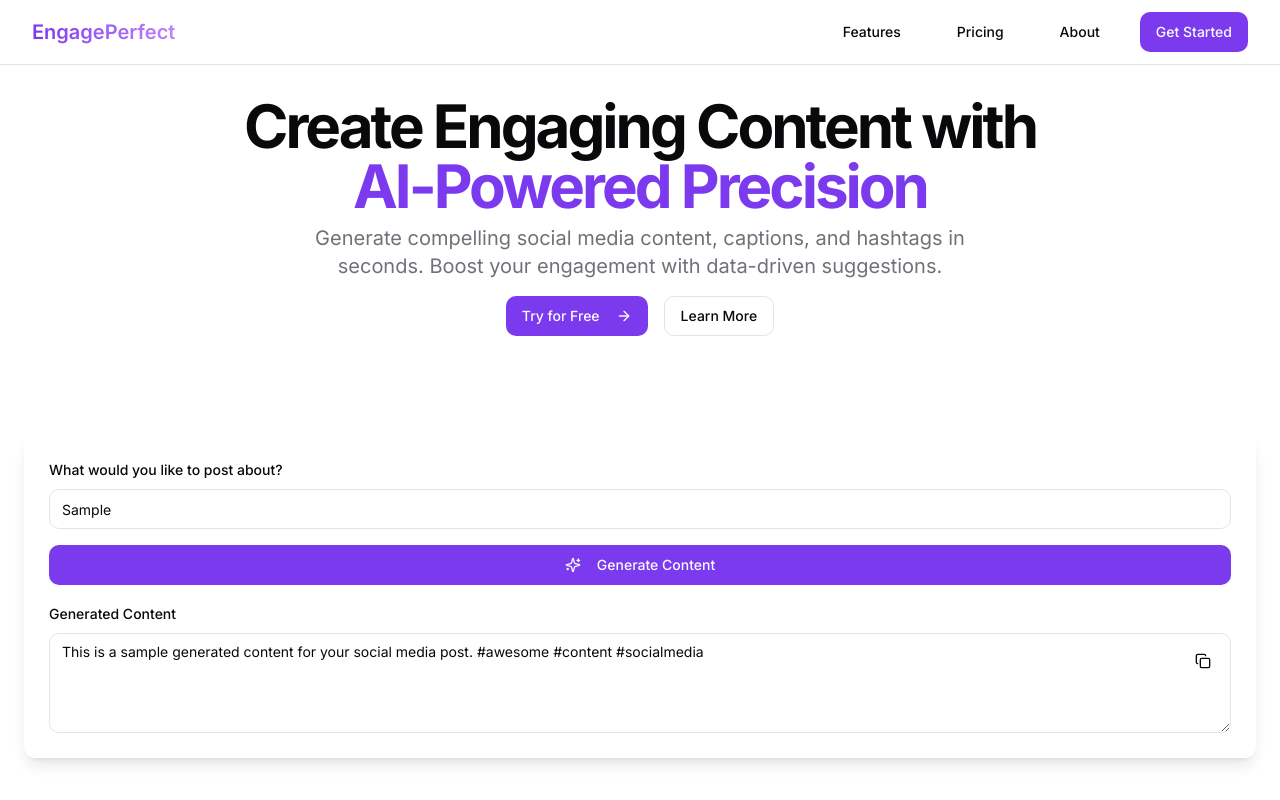
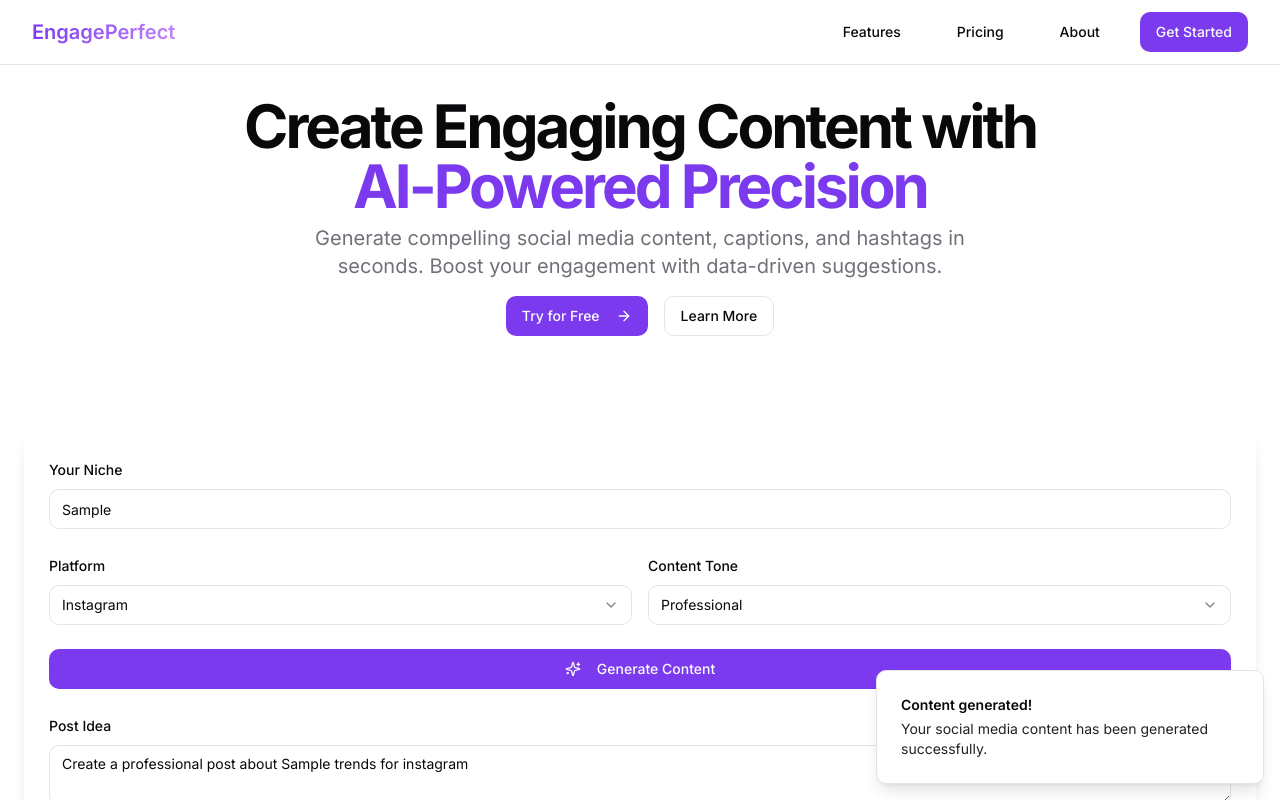
Before and after one commit to pkadima2/captify-bot, a React (Vite) app: page / in a window 1280 px wide. Both pictures are taken after typing "Sample" into the empty fields and a click on the button "Generate Content". Shown: the top 800 px of the page. Built offline with nearby package versions, Linux system fonts and the light colour scheme.

Commit message:
Create EngagePerfect AI scaffold
This commit sets up the basic structure for the micro-SaaS app 'EngagePerfect AI'. It includes user-friendly input fields for generating social media content ideas, captions, and hashtags based on user-provided niches, platforms, and tones.
[skip gpt_engineer]

```diff
--- a/src/components/Features.tsx
+++ b/src/components/Features.tsx
@@ -1,5 +1,5 @@
 import { Card } from "@/components/ui/card";
-import { Hash, MessageSquare, Sparkles, Zap } from "lucide-react";
+import { Sparkles, MessageSquare, Hash, Zap } from "lucide-react";
 
 const features = [
   {
--- a/src/components/Generator.tsx
+++ b/src/components/Generator.tsx
@@ -4,55 +4,95 @@ import { Card } from "@/components/ui/card";
 import { Input } from "@/components/ui/input";
 import { Label } from "@/components/ui/label";
 import { Textarea } from "@/components/ui/textarea";
+import { Select, SelectContent, SelectItem, SelectTrigger, SelectValue } from "@/components/ui/select";
 import { useToast } from "@/hooks/use-toast";
-import { Copy, Sparkles } from "lucide-react";
+import { Sparkles } from "lucide-react";
 
 export const Generator = () => {
-  const [topic, setTopic] = useState("");
+  const [niche, setNiche] = useState("");
+  const [platform, setPlatform] = useState("instagram");
+  const [tone, setTone] = useState("professional");
   const [loading, setLoading] = useState(false);
-  const [result, setResult] = useState("");
+  const [generatedContent, setGeneratedContent] = useState({
+    idea: "",
+    caption: "",
+    hashtags: "",
+  });
   const { toast } = useToast();
 
   const handleGenerate = async () => {
-    if (!topic) {
+    if (!niche) {
       toast({
-        title: "Please enter a topic",
-        description: "You need to provide a topic to generate content.",
+        title: "Please enter your niche",
+        description: "We need to know your niche to generate relevant content.",
         variant: "destructive",
       });
       return;
     }
 
     setLoading(true);
-    // Simulate API call
+    // Simulate API call with placeholder content
     setTimeout(() => {
-      setResult("This is a sample generated content for your social media post. #awesome #content #socialmedia");
+      setGeneratedContent({
+        idea: `Create a ${tone} post about ${niche} trends for ${platform}`,
+        caption: `🚀 Discover the latest ${niche} innovations that are transforming the industry! #${niche} #Innovation`,
+        hashtags: `#${niche} #${platform} #ContentCreator #Growth #Social`,
+      });
       setLoading(false);
+      toast({
+        title: "Content generated!",
+        description: "Your social media content has been generated successfully.",
+      });
     }, 1500);
-  };
-
-  const handleCopy = () => {
-    navigator.clipboard.writeText(result);
-    toast({
-      title: "Copied to clipboard",
-      description: "The generated content has been copied to your clipboard.",
-    });
   };
 
   return (
     <section className="py-12">
       <div className="container px-4 md:px-6">
         <Card className="p-6 glass-card animate-in">
-          <div className="space-y-4">
+          <div className="space-y-6">
             <div className="space-y-2">
-              <Label htmlFor="topic">What would you like to post about?</Label>
+              <Label htmlFor="niche">Your Niche</Label>
               <Input
-                id="topic"
-                placeholder="Enter your topic or idea..."
-                value={topic}
-                onChange={(e) => setTopic(e.target.value)}
+                id="niche"
+                placeholder="e.g., Digital Marketing, Fitness, Tech"
+                value={niche}
+                onChange={(e) => setNiche(e.target.value)}
               />
             </div>
+
+            <div className="grid grid-cols-1 md:grid-cols-2 gap-4">
+              <div className="space-y-2">
+                <Label htmlFor="platform">Platform</Label>
+                <Select value={platform} onValueChange={setPlatform}>
+                  <SelectTrigger>
+                    <SelectValue placeholder="Select platform" />
+                  </SelectTrigger>
+                  <SelectContent>
+                    <SelectItem value="instagram">Instagram</SelectItem>
+                    <SelectItem value="twitter">Twitter</SelectItem>
+                    <SelectItem value="linkedin">LinkedIn</SelectItem>
+                    <SelectItem value="facebook">Facebook</SelectItem>
+                  </SelectContent>
+                </Select>
+              </div>
+
+              <div className="space-y-2">
+                <Label htmlFor="tone">Content Tone</Label>
+                <Select value={tone} onValueChange={setTone}>
+                  <SelectTrigger>
+                    <SelectValue placeholder="Select tone" />
+                  </SelectTrigger>
+                  <SelectContent>
+                    <SelectItem value="professional">Professional</SelectItem>
+                    <SelectItem value="casual">Casual</SelectItem>
+                    <SelectItem value="humorous">Humorous</SelectItem>
+                    <SelectItem value="educational">Educational</SelectItem>
+                  </SelectContent>
+                </Select>
+              </div>
+            </div>
+
             <Button
               className="w-full"
               onClick={handleGenerate}
@@ -65,23 +105,34 @@ export const Generator = () => {
               )}
               Generate Content
             </Button>
-            {result && (
-              <div className="space-y-2">
-                <Label>Generated Content</Label>
-                <div className="relative">
+
+            {(generatedContent.idea || generatedContent.caption || generatedContent.hashtags) && (
+              <div className="space-y-4">
+                <div className="space-y-2">
+                  <Label>Post Idea</Label>
                   <Textarea
-                    value={result}
+                    value={generatedContent.idea}
                     readOnly
-                    className="min-h-[100px] pr-10"
+                    className="min-h-[60px]"
                   />
-                  <Button
-                    variant="ghost"
-                    size="icon"
-                    className="absolute top-2 right-2"
-                    onClick={handleCopy}
-                  >
-                    <Copy className="h-4 w-4" />
-                  </Button>
+                </div>
+
+                <div className="space-y-2">
+                  <Label>Caption</Label>
+                  <Textarea
+                    value={generatedContent.caption}
+                    readOnly
+                    className="min-h-[100px]"
+                  />
+                </div>
+
+                <div className="space-y-2">
+                  <Label>Hashtags</Label>
+                  <Textarea
+                    value={generatedContent.hashtags}
+                    readOnly
+                    className="min-h-[60px]"
+                  />
                 </div>
               </div>
             )}
```
